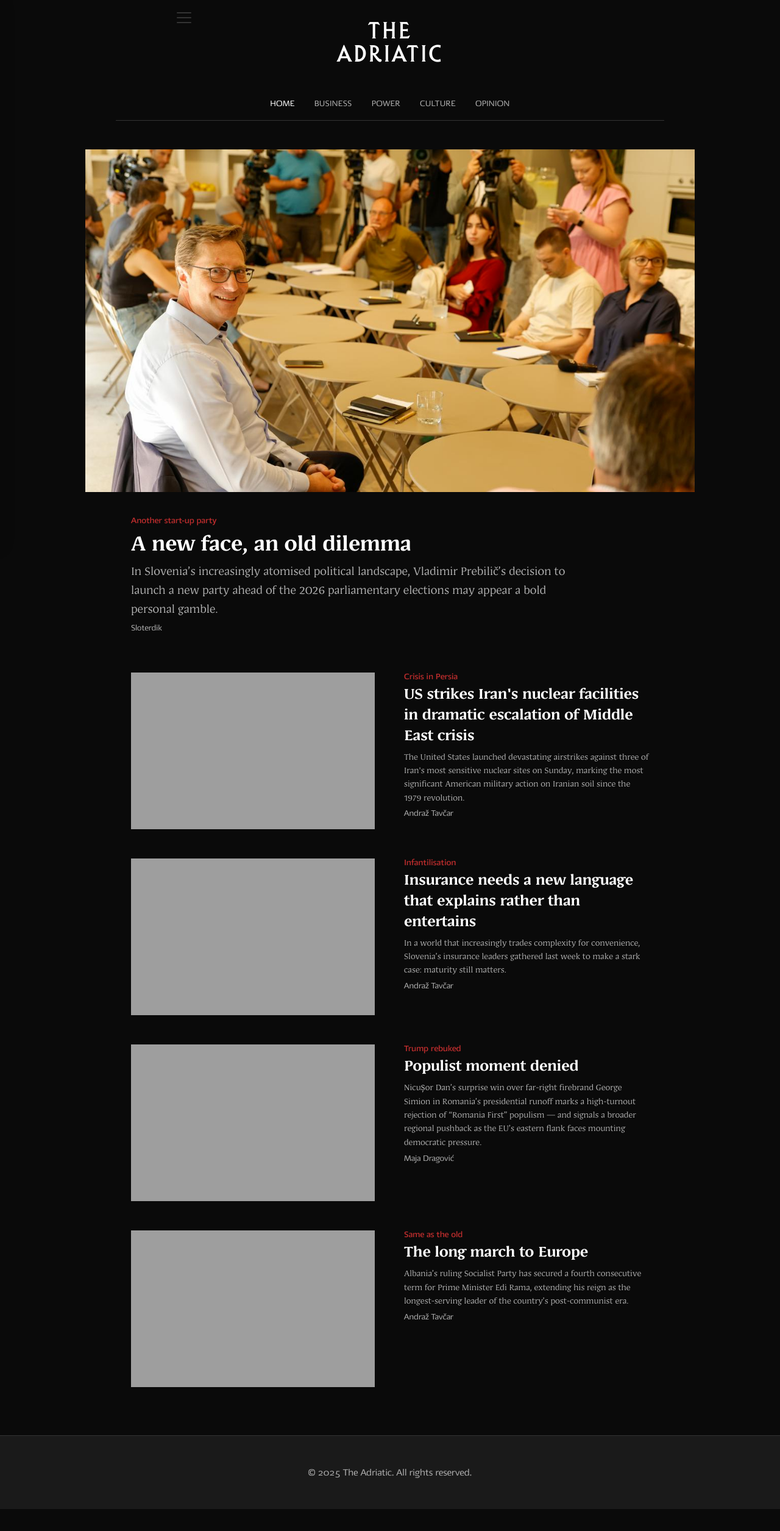
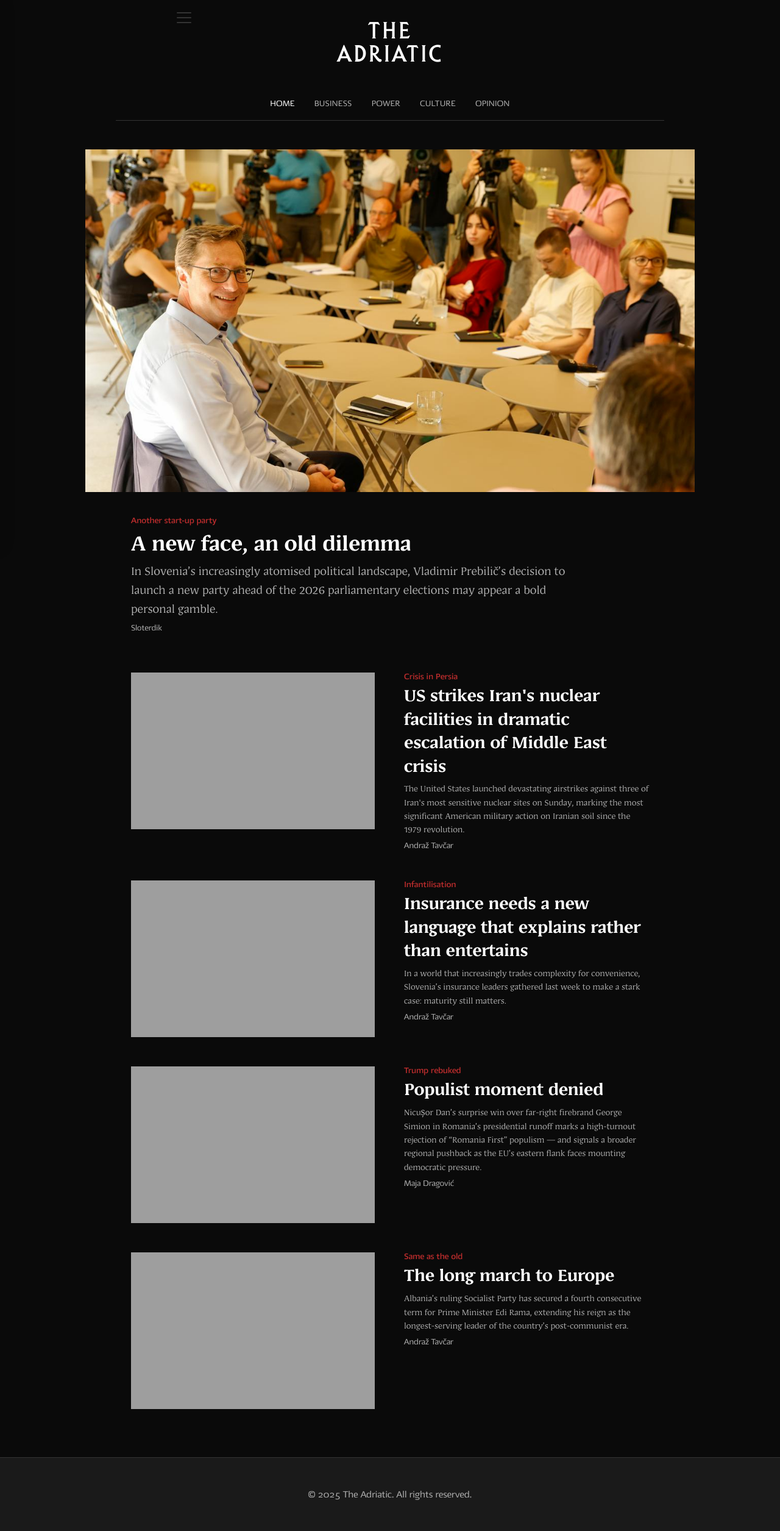
Before and after one commit to tfhoerest/azt, a Jekyll site: the page built from index.html, in a window 1280 px wide. Shown: the whole page at 61% size. Built offline with Jekyll 4.4.1, drawn with Linux system fonts in a browser that asks for light colours; the list of posts is cut into pages by our own code; before the commit the page ends 2475 px from its top, so only the background shows below that.

Commit message:
Update home.html

```diff
--- a/_layouts/home.html
+++ b/_layouts/home.html
@@ -127,7 +127,7 @@ layout: default
 
 .article-content h3 {
     font-family: 'Adriatic22', Georgia, serif;
-    font-size: 1.75rem;
+    font-size: var(--z-ds-fontsize-32);
     font-weight: 700;
     color: var(--z-ds-color-text-100);
     line-height: 1.3;
```
